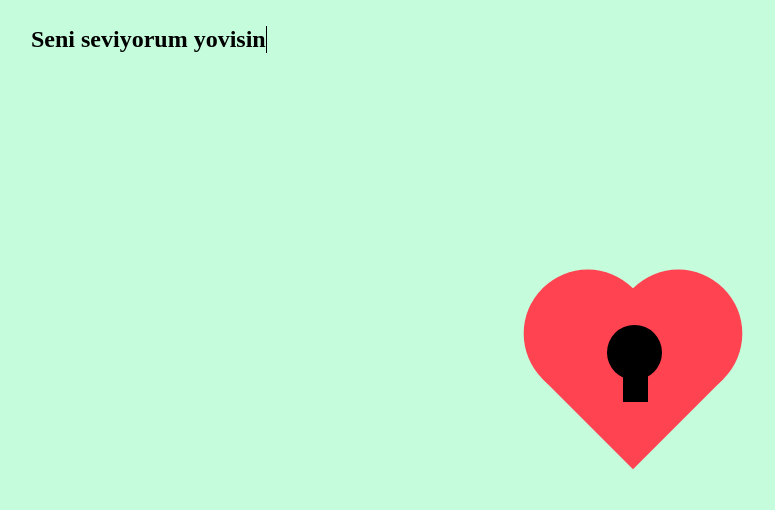
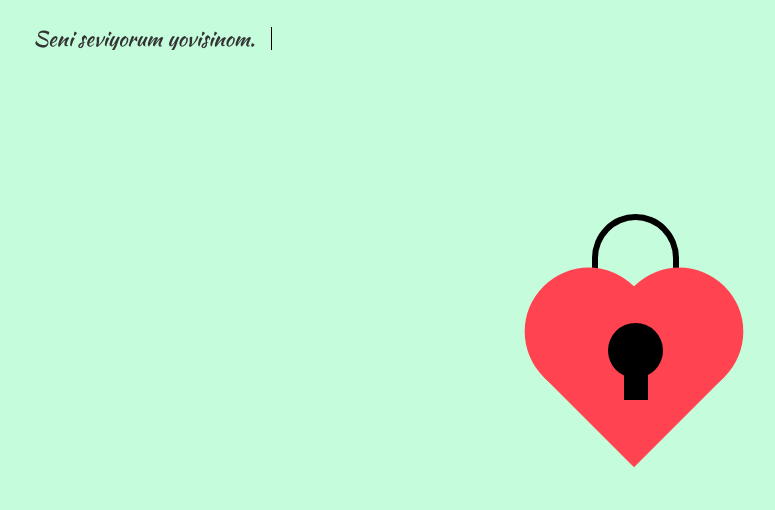
Before and after one commit to mikomikota/mikomikota.github.io, a plain HTML site: page index2.html in a window 1280 px wide. Shown: the whole page, without its empty margins (7-782 px from the left). Drawn offline with nearby package versions, Linux system fonts and the light colour scheme.

Commit message:
Update index2.html

```diff
--- a/index2.html
+++ b/index2.html
@@ -1,3 +1,8 @@
+
+<!DOCTYPE html><html class=''>
+<head><script src='//assets.codepen.io/assets/editor/live/console_runner-d0a557e5cb67f9cd9bbb9673355c7e8e.js'></script><script src='//assets.codepen.io/assets/editor/live/events_runner-21174b4c7273cfddc124acb0876792e0.js'></script><script src='//assets.codepen.io/assets/editor/live/css_live_reload_init-7618a0de08795409d8f6c9ef6805f7b2.js'></script><meta charset='UTF-8'><meta name="robots" content="noindex"><link rel="canonical" href="https://codepen.io/itska/pen/aZNOGJ" />
+<link href='https://fonts.googleapis.com/css?family=Kaushan+Script' rel='stylesheet' type='text/css'>
+<link rel='stylesheet prefetch' href='https://cdnjs.cloudflare.com/ajax/libs/animate.css/3.5.1/animate.min.css'><link rel='stylesheet prefetch' href='https://maxcdn.bootstrapcdn.com/bootstrap/3.3.6/css/bootstrap.min.css'>
 <style class="cp-pen-styles">html, body, .container {
   height: 100%;
 	background-color: #C5FCDC;
```
